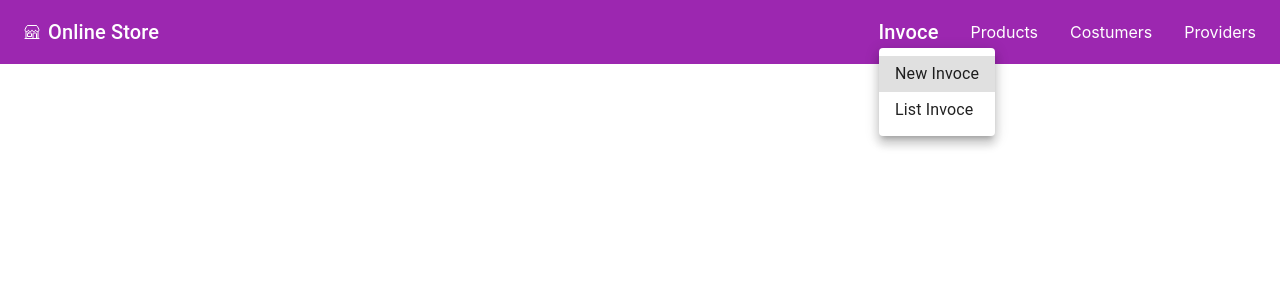
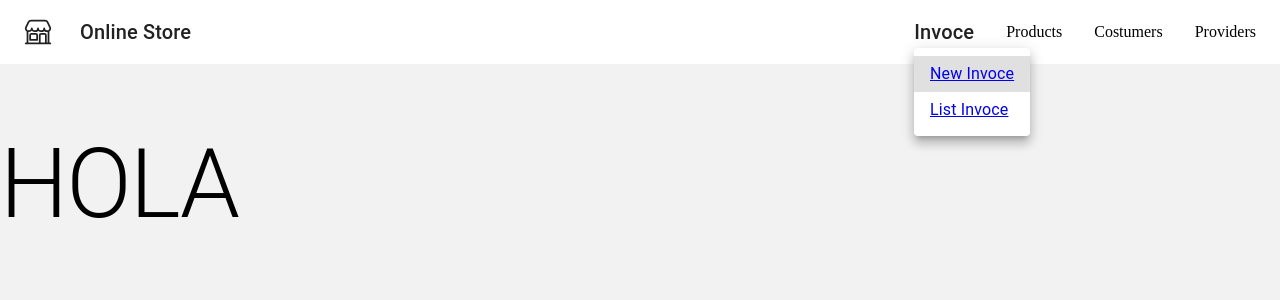
Before and after one commit to RestrepoYHZY/Online-Store, a React (Create React App) app in the folder 01-Frontend/online-store/: page /Products in a window 1280 px wide. Both pictures are taken after a click on the element "Invoce". Shown: the top 300 px of the page. Built offline with nearby package versions, Linux system fonts and the light colour scheme.

Commit message:
NavBar is added

```diff
--- a/01-Frontend/online-store/src/App.js
+++ b/01-Frontend/online-store/src/App.js
@@ -1,14 +1,30 @@
-import React from 'react'
-import NavBarPage from './components/NavBar/NavBarPage'
-import { Outlet } from "react-router";
+import NavBarPage from "./components/NavBar/NavBarPage";
+
+import NewInvoce from './pages/NewInvoce';
+import ListInvoce from './pages/ListInvoce';
+import Products from './pages/Products';
+import Customers from './pages/Customers';
+import Providers from './pages/Providers';
+import PageNotFound from "./components/PageNotFound/PageNotFound";
+import { Routes, Route } from "react-router-dom"
+import "./index.css";
+import { Box } from "@mui/material";
 
 const App = () => {
-  return (
-    <>
-      <NavBarPage/>
-      <Outlet/>
-    </>
-  )
-}
+  return (<>
+    <NavBarPage />
+    <Box style={{marginTop:'8em'}}>
+      <Routes>
+        {/* <Route path="/" element={ <NewInvoce /> } </Route> */}
+        <Route path="/NewInvoce" element={ <NewInvoce /> } />
+          <Route path="/ListInvoce" element={ <ListInvoce /> } />
+          <Route path="/Products" element={ <Products /> } />
+          <Route path="/Customers" element={ <Customers /> } />
+          <Route path="/Providers" element={ <Providers /> } />
+        <Route path="*" element={ <PageNotFound /> } />
+      </Routes>
+    </Box>
+  </>)
+};
 
 export default App
--- a/01-Frontend/online-store/src/components/NavBar/NavBarPage.jsx
+++ b/01-Frontend/online-store/src/components/NavBar/NavBarPage.jsx
@@ -1,7 +1,9 @@
 import React, {useState} from "react";
-import { AppBar, Menu, MenuItem, Toolbar, Typography } from "@mui/material"
+import { AppBar, IconButton, Menu, MenuItem, Toolbar, Typography } from "@mui/material"
 import { IoStorefrontOutline } from "react-icons/io5";
-import { Box, Stack } from "@mui/system";
+import {  Stack } from "@mui/system";
+
+import "./index.css";
 
 import { Link } from "react-router-dom";
 
@@ -23,39 +25,36 @@ const NavBarPage = () => {
     <>
       <AppBar elevation={0} color='secondary'>
         <Toolbar>
-          <Box sx={{display:'flex', justifyContent:'space-between', width:'100%'}} componet='div'>
 
-          <Stack direction='row' alignItems='center' justifyContent='center' spacing={1}>
-            {/* Icon and title */}
-            <IoStorefrontOutline/>
-            <Typography variant="h6" component="div" sx={{ flexGrow: 1 }}>
-                  Online Store
-            </Typography>
-            </Stack>
-
+          <IconButton
+            size="large"
+            edge="start"
+            color="inherit"
+            aria-label="menu"
+            sx={{ mr: 2 }}
+          >
+            <IoStorefrontOutline />
+          </IconButton>
+          <Typography variant="h6" component="div" sx={{ flexGrow: 1 }}>
+            Online Store
+          </Typography>
 
 
             {/* Link */}
-            <Box>
-              <Stack direction='row' alignItems='center' justifyContent='center' spacing={4}>
+            <Stack direction='row' alignItems='center' justifyContent='center' spacing={4}>
             <Typography variant="h6" component="div" onClick={handleClick} sx={{ flexGrow: 1, cursor:'pointer' }}>
                   Invoce
             </Typography>
             <Menu anchorEl={anchorElm} open={open} onClose={handleClose}>
-              <MenuItem onClick={handleClose} to='/NewInvoce'>New Invoce</MenuItem>
-              <MenuItem onClick={handleClose}  to='/ListInvoce'>List Invoce</MenuItem>
+              <MenuItem onClick={handleClose}><Link to='/NewInvoce'>New Invoce</Link></MenuItem>
+              <MenuItem onClick={handleClose}  ><Link to='/ListInvoce'>List Invoce</Link></MenuItem>
             </Menu>
 
-          <Link  style={{color:'white', textDecoration:'none', cursor:'pointer'}} to='/Products'>Products</Link>
-          <Link  style={{color:'white', textDecoration:'none', cursor:'pointer'}} to='/Costumers'>Costumers</Link>
-          <Link  style={{color:'white', textDecoration:'none', cursor:'pointer'}} to='/Providers'>Providers</Link>
-
+          <Link  style={{color: 'black', textDecoration:'none', cursor:'pointer'}} to='/Products'>Products</Link>
+          <Link  style={{color: 'black',  textDecoration:'none', cursor:'pointer'}} to='/Costumers'>Costumers</Link>
+          <Link  style={{color: 'black',  textDecoration:'none', cursor:'pointer'}} to='/Providers'>Providers</Link>
 
             </Stack>
-
-            </Box>
-          </Box>
-
 
         </Toolbar>
       </AppBar>
--- /dev/null
+++ b/01-Frontend/online-store/src/components/NavBar/index.css
@@ -0,0 +1,14 @@
+.link{
+    color: black;
+  }
+  .link:hover{
+    text-decoration: underline;
+  }
+
+  .link:active{
+    color: #fff;
+  }
+
+  .link:focus{
+    color: #5f0185;
+  }
--- a/01-Frontend/online-store/src/components/PageNotFound/PageNotFound.jsx
+++ b/01-Frontend/online-store/src/components/PageNotFound/PageNotFound.jsx
@@ -1,8 +1,11 @@
+import { Container, Typography } from '@mui/material'
 import React from 'react'
 
 const PageNotFound = () => {
   return (
-    <div>PageNotFound</div>
+    <Container>
+      <Typography variant='h4' textAlign="center">404 Page not found</Typography>
+    </Container>
   )
 }
 
--- a/01-Frontend/online-store/src/index.css
+++ b/01-Frontend/online-store/src/index.css
@@ -1,14 +1,11 @@
+@import url('https://fonts.googleapis.com/css2?family=PT+Sans:wght@400;700&display=swap');
 
-body {
+*{
   margin: 0;
-  font-family: -apple-system, BlinkMacSystemFont, 'Segoe UI', 'Roboto', 'Oxygen',
-    'Ubuntu', 'Cantarell', 'Fira Sans', 'Droid Sans', 'Helvetica Neue',
-    sans-serif;
-  -webkit-font-smoothing: antialiased;
-  -moz-osx-font-smoothing: grayscale;
+  padding: 0;
+  box-sizing: border-box;
 }
 
-code {
-  font-family: source-code-pro, Menlo, Monaco, Consolas, 'Courier New',
-    monospace;
+body{
+  background-color: #f2f2f2;
 }
--- a/01-Frontend/online-store/src/index.js
+++ b/01-Frontend/online-store/src/index.js
@@ -1,28 +1,18 @@
 import React from 'react';
 import ReactDOM from 'react-dom/client';
-import './index.css';
 import App from './App';
-import NewInvoce from './pages/NewInvoce';
-import ListInvoce from './pages/ListInvoce';
-import Products from './pages/Products';
-import Customers from './pages/Customers';
-import Providers from './pages/Providers';
-import PageNotFound from './components/PageNotFound/PageNotFound';
-import { BrowserRouter, Routes, Route } from "react-router-dom";
+import { BrowserRouter as Router } from 'react-router-dom'
+import { createTheme, ThemeProvider } from '@mui/material';
+import { obj } from './styles/theme';
 
-const root = ReactDOM.createRoot(document.getElementById('root'));
-root.render(
-  <BrowserRouter>
-  <Routes>
-    <Route path="/" element={<App />} >
+const theme = createTheme(obj);
 
-      <Route index path="NewInvoce" element={<NewInvoce />} />
-      <Route path="ListInvoce" element={<ListInvoce />} />
-      <Route path="Products" element={<Products />} />
-      <Route path="Customers" element={<Customers />} />
-      <Route path="Providers" element={<Providers />} />
-      <Route path="*" element={<PageNotFound />} />
-     </Route>
-  </Routes>
-  </BrowserRouter>,
-);
+ReactDOM.createRoot(document.getElementById('root')).render(
+  <React.StrictMode>
+    <Router>
+      <ThemeProvider theme={ theme }>
+        <App />
+      </ThemeProvider>
+    </Router>
+  </React.StrictMode>
+)
--- a/01-Frontend/online-store/src/pages/NewInvoce.jsx
+++ b/01-Frontend/online-store/src/pages/NewInvoce.jsx
@@ -2,7 +2,7 @@ import React from 'react'
 
 const NewInvoce = () => {
   return (
-    <div>NewInvoce</div>
+   <h2>new invoce</h2>
   )
 }
 
--- a/01-Frontend/online-store/src/pages/Products.jsx
+++ b/01-Frontend/online-store/src/pages/Products.jsx
@@ -1,8 +1,9 @@
+import { Typography } from '@mui/material'
 import React from 'react'
 
 const Products = () => {
   return (
-    <div>Products</div>
+    <Typography variant='h1' >HOLA</Typography>
   )
 }
 
--- /dev/null
+++ b/01-Frontend/online-store/src/styles/theme.js
@@ -0,0 +1,19 @@
+const obj = {
+  palette:{
+    primary:{
+      main:"#5F0185",
+
+    },
+    secondary:{
+      main:"#fff"
+    }
+  },
+  // typography: {
+  //   fontFamily: [
+  //     'PT Sans',
+  //     "sans-serif"
+  //   ].join(','),
+  // },
+};
+
+export { obj };
```
Also changed, not shown: 01-Frontend/online-store/src/styles/theme.jsx (deleted, +0 -38 lines).
